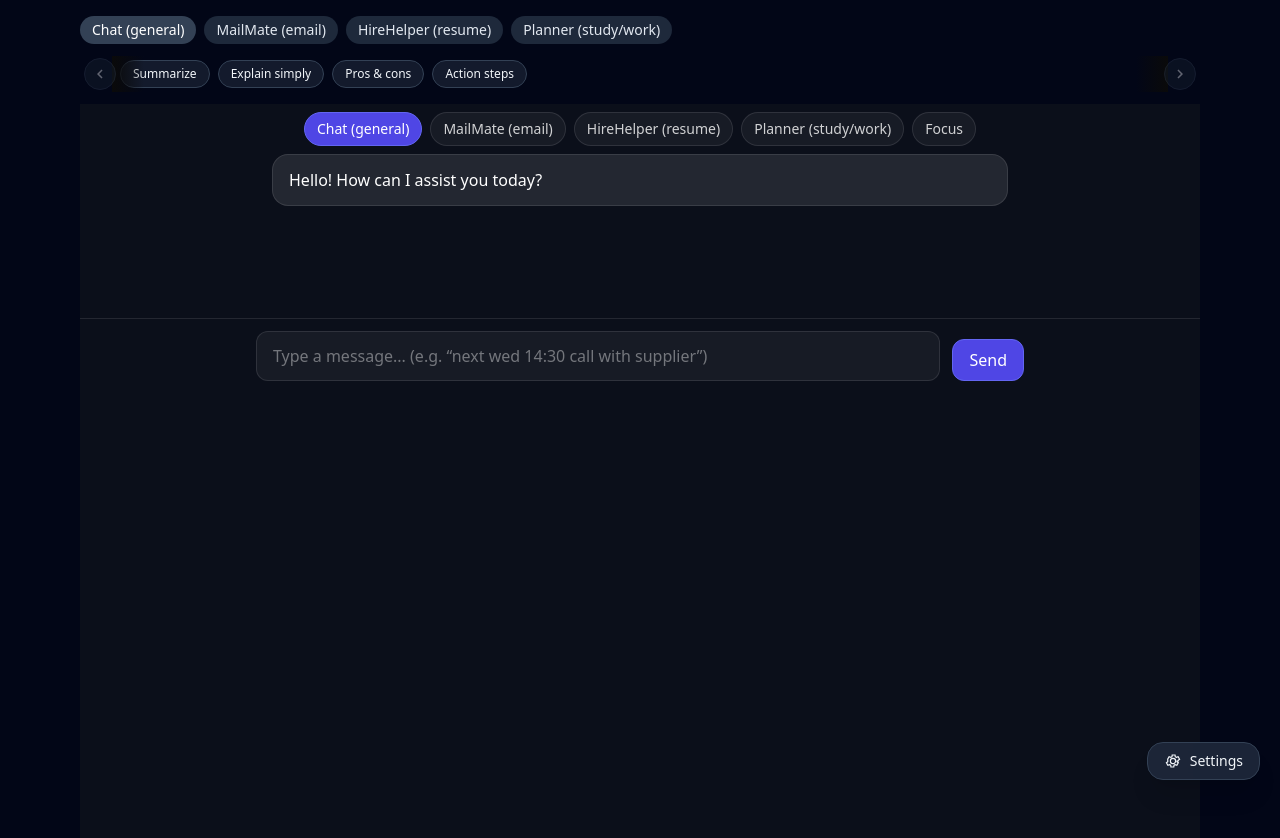
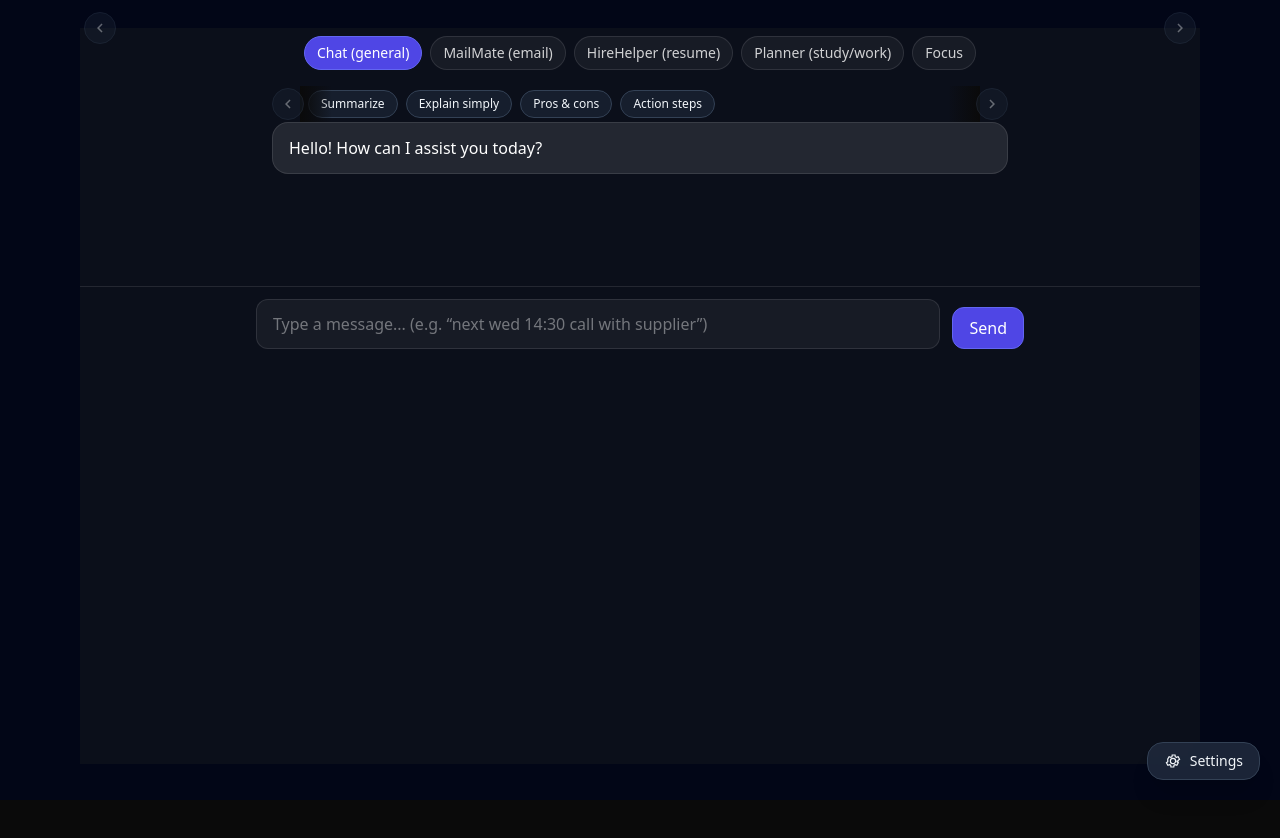
Before and after one commit to madevthevanthiran-maker/amplyai-chatbot, a Next.js app: page /app in a window 1280 px wide. Shown: the top 838 px of the page. After the commit the page ends 800 px from the top, so only its background shows below. Built offline with nearby package versions, Linux system fonts and the light colour scheme; no server answers.

Commit message:
Update ChatPanel.jsx

```diff
--- a/components/ChatPanel.jsx
+++ b/components/ChatPanel.jsx
@@ -1,19 +1,21 @@
-import { useEffect, useState } from "react";
+import { useEffect, useRef, useState } from "react";
 import ChatInput from "./ChatInput";
 import PresetBar from "./PresetBar";
 import presets from "./presets";
 
 /**
- * ChatPanel
- * ----------
+ * ChatPanel (single-stack, duplicate-killer)
+ * -----------------------------------------
  * Owns:
- *  - The mode tabs
+ *  - Mode tabs
  *  - EXACTLY ONE PresetBar (wired to send)
  *  - Messages list
  *  - Input (Enter-to-send)
  *
- * Safety: adds a guard so if some other parent accidentally renders a second
- * PresetBar above or below, this panel still shows only one (no duplicates).
+ * NEW:
+ *  - DOM guard that hides any *external* preset bar / tab row that a layout
+ *    might render above this panel, so you never see duplicates on /chat.
+ *    (Non-destructive: we only set style.display = 'none' on those nodes.)
  */
 
 const DISPLAY_TZ =
@@ -38,6 +40,8 @@ function fmtDT(iso, locale = "en-US", timeZone = DISPLAY_TZ) {
 }
 
 export default function ChatPanel() {
+  const rootRef = useRef(null);
+
   const [messages, setMessages] = useState([
     { role: "assistant", content: "Hello! How can I assist you today?" },
   ]);
@@ -45,14 +49,50 @@ export default function ChatPanel() {
   const [selectedMode, setSelectedMode] = useState("general");
   const [tokens, setTokens] = useState(null);
 
-  // Prevent duplicate preset bars: if some other preset bar exists on page,
-  // we track it and avoid rendering ours (defensive; should not happen if page is clean).
-  const [externalPresetDetected, setExternalPresetDetected] = useState(false);
+  // --- Hide any duplicate global bars rendered by layout/header on this route ---
   useEffect(() => {
-    // Look for another .preset-strip outside of our own container
-    const strips = document.querySelectorAll(".preset-strip");
-    // If there is already one before we mount, mark duplicate
-    if (strips.length > 1) setExternalPresetDetected(true);
+    const root = rootRef.current;
+    if (!root || typeof document === "undefined") return;
+
+    // 1) Hide any preset strips not inside our root
+    const strips = Array.from(document.querySelectorAll(".preset-strip"));
+    strips.forEach((el) => {
+      if (!root.contains(el)) {
+        el.dataset.ppHiddenByChat = "1";
+        // hide the whole visual row if possible (button row container)
+        const row = el.closest("div");
+        (row || el).style.display = "none";
+      }
+    });
+
+    // 2) Hide any top mode-tabs row not inside our root.
+    // Heuristic: look for a container that has at least 3 of our labels.
+    const labels = [
+      "Chat (general)",
+      "MailMate (email)",
+      "HireHelper (resume)",
+      "Planner (study/work)",
+      "Focus",
+    ];
+    // query all buttons on the page and group by their parent rows
+    const btns = Array.from(document.querySelectorAll("button"));
+    const candidateRows = new Map(); // rowEl -> count
+    btns.forEach((b) => {
+      const t = (b.textContent || "").trim();
+      if (labels.includes(t)) {
+        const row = b.parentElement?.closest("div");
+        if (row && !root.contains(row)) {
+          candidateRows.set(row, (candidateRows.get(row) || 0) + 1);
+        }
+      }
+    });
+    // hide any row that looks like the external tab row
+    candidateRows.forEach((count, row) => {
+      if (count >= 3) {
+        row.dataset.ppHiddenByChat = "1";
+        row.style.display = "none";
+      }
+    });
   }, []);
 
   // Load Google auth status (non-fatal if it fails)
@@ -75,7 +115,6 @@ export default function ChatPanel() {
     setLoading(true);
 
     try {
-      // Calendar-ish prompts (or Focus tab)
       const isCalendarLike =
         selectedMode === "focus" ||
         /\b(block|calendar|schedule|meeting|mtg|event|call|appointment|appt)\b/i.test(
@@ -128,8 +167,8 @@ export default function ChatPanel() {
   };
 
   return (
-    <div className="flex min-h-[calc(100vh-64px)] flex-col bg-[#0b0f1a]">
-      {/* Mode tabs */}
+    <div ref={rootRef} className="flex min-h-[calc(100vh-64px)] flex-col bg-[#0b0f1a]">
+      {/* Mode tabs (ours) */}
       <div className="mx-auto max-w-3xl px-3 py-2 flex flex-wrap gap-2 text-sm">
         {[
           ["general", "Chat (general)"],
@@ -155,8 +194,7 @@ export default function ChatPanel() {
         })}
       </div>
 
-      {/* OUR single preset bar (skipped if an external duplicate is detected) */}
-      {!externalPresetDetected && (
+      {/* Single preset bar (ours) */}
       <div className="mx-auto w-full max-w-3xl px-3">
         <PresetBar
           presets={presets[selectedMode] || []}
@@ -164,7 +202,6 @@ export default function ChatPanel() {
           onInsert={(text) => handleSend(text)}
         />
       </div>
-      )}
 
       {/* Messages */}
       <div className="mx-auto w-full max-w-3xl px-3 md:px-4">
```
Lines whose indentation alone changed are shown as unchanged.
